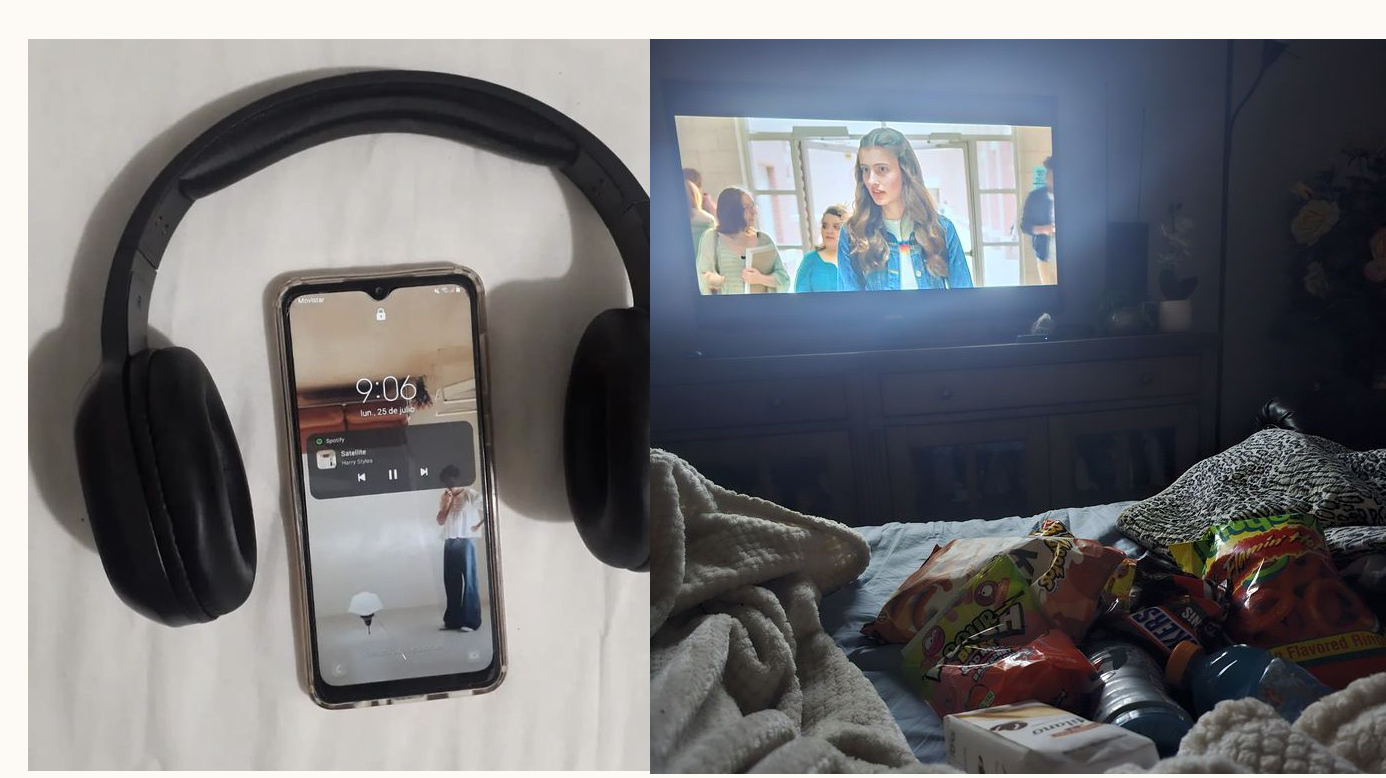
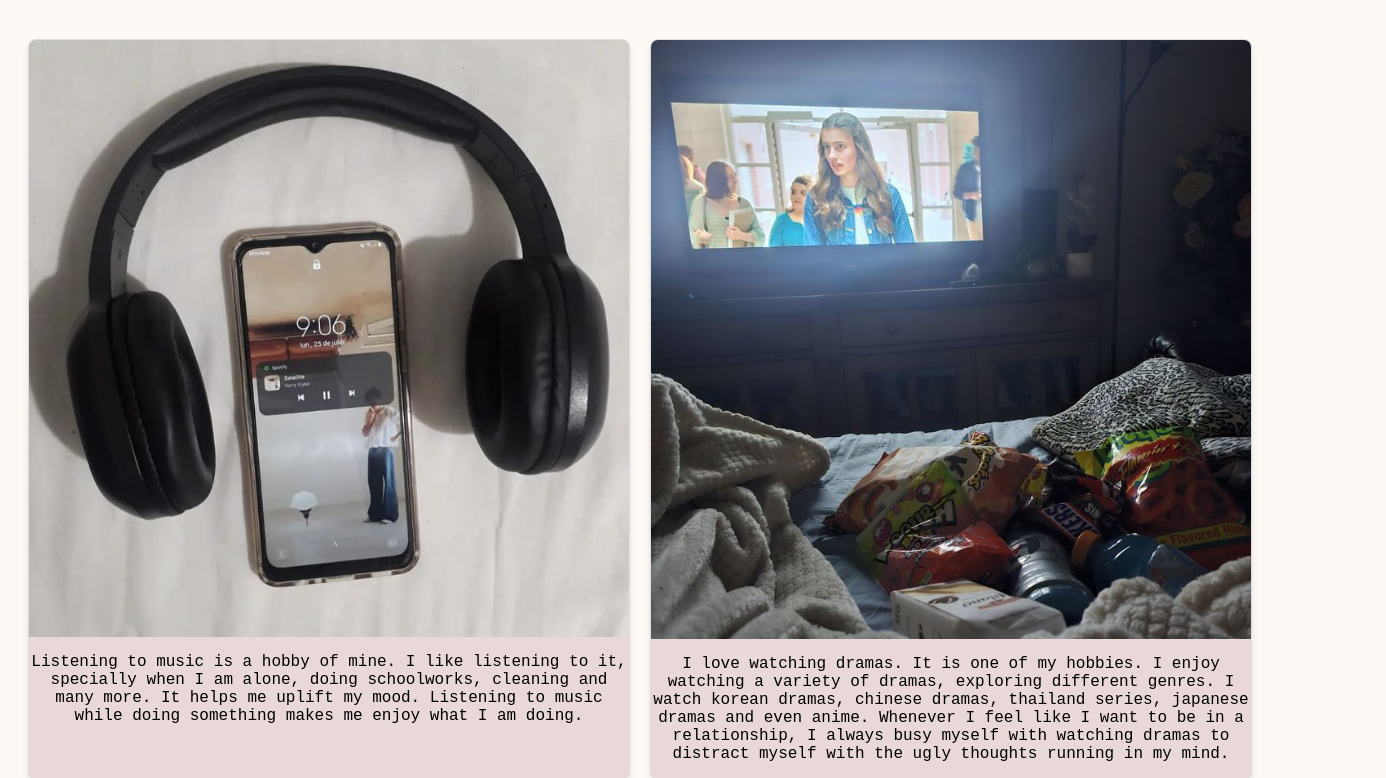
Before and after one commit to airwrecka003/Erica-sWebsite, a plain HTML site: page index.html in a window 1280 px wide. Shown: the part 61-839 px from the top of the page, 1386 px wide, since content can reach past the window. Drawn offline with Linux system fonts and the light colour scheme.

Commit message:
added style for .card

```diff
--- a/index.html
+++ b/index.html
@@ -16,6 +16,16 @@ body {
             grid-template-columns: repeat(auto-fit, minmax(400px, 1fr));
             gap: 20px;
             padding: 20px;}
+        .card {
+            display: flex;
+            flex-direction: column;
+            background-color: #e9d8d8;
+            border: 1px solid #ddd;
+            border-radius: 8px;
+            box-shadow: 0 4px 6px rgba(0, 0, 0, 0.1);
+            text-align: center;
+            overflow: hidden;}
+
 
 
 </style>
```
